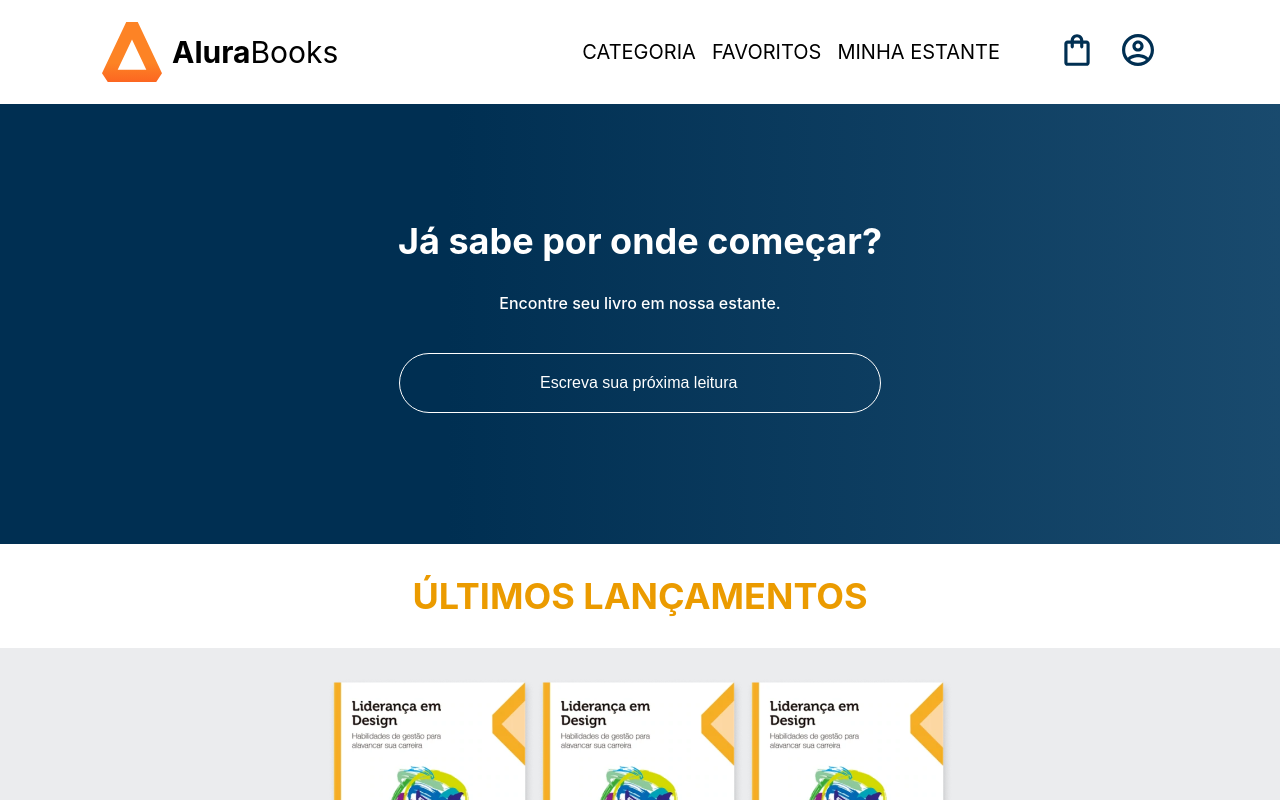
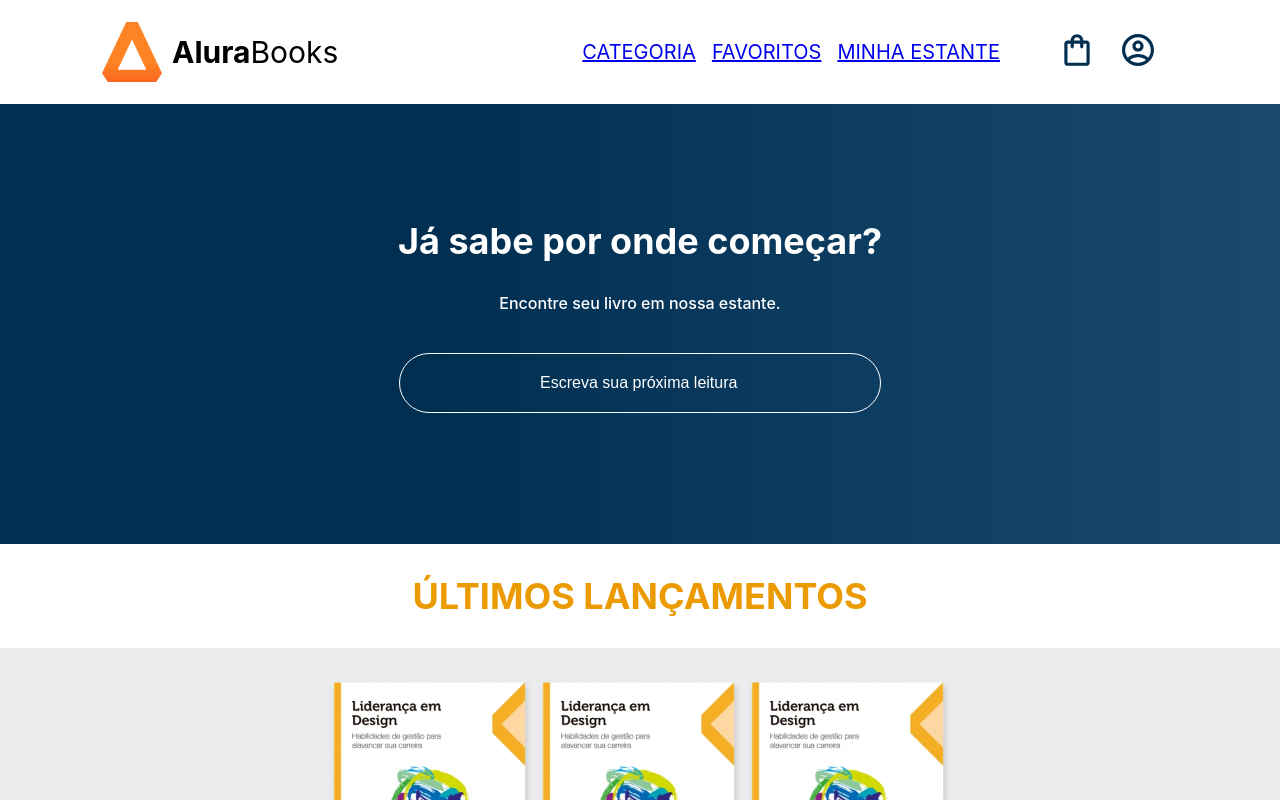
Before and after one commit to Chikrem/alurabooks-react-fullstack, a React (Create React App) app: page / in a window 1280 px wide. Shown: the top 800 px of the page. Built offline with nearby package versions, Linux system fonts and the light colour scheme.

Commit message:
Criando Links do Header

```diff
--- a/src/componentes/Opcoes/opcoes.jsx
+++ b/src/componentes/Opcoes/opcoes.jsx
@@ -1,3 +1,4 @@
+import { Link } from "react-router-dom";
 import styled from "styled-components";
 
 const opcoesHeader = ['CATEGORIA', 'FAVORITOS', 'MINHA ESTANTE'];
@@ -19,9 +20,11 @@ function Opcoes() {
   return (
     <AppLista>
       {opcoesHeader.map((texto, index) => (
-        <AppItem key={index}>
+        <Link to={`/${texto.toLowerCase()}`} key={index}>
+          <AppItem key={index}>
           <p>{texto}</p>
         </AppItem>
+        </Link>
       ))}
     </AppLista>
   );
```
